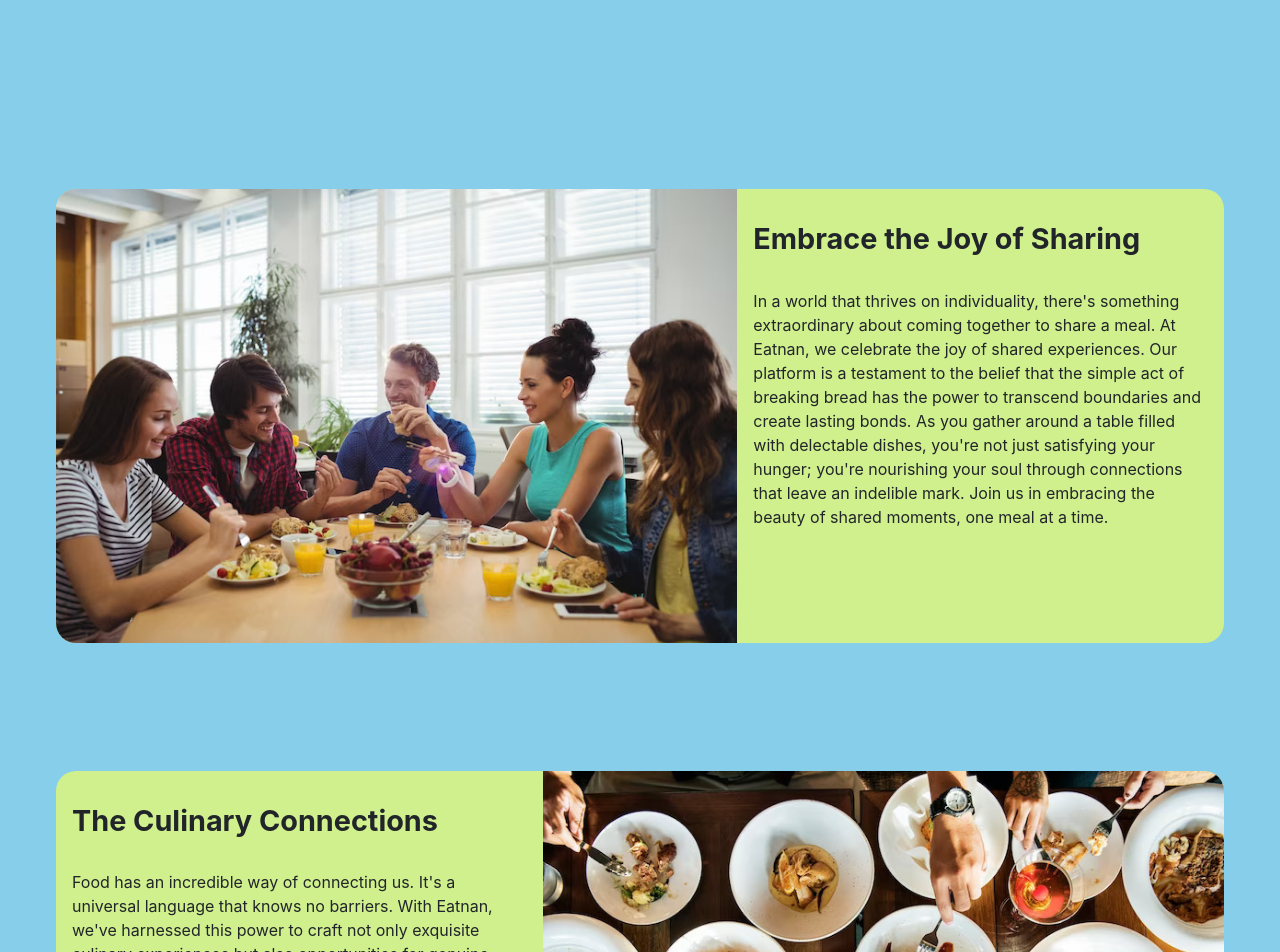
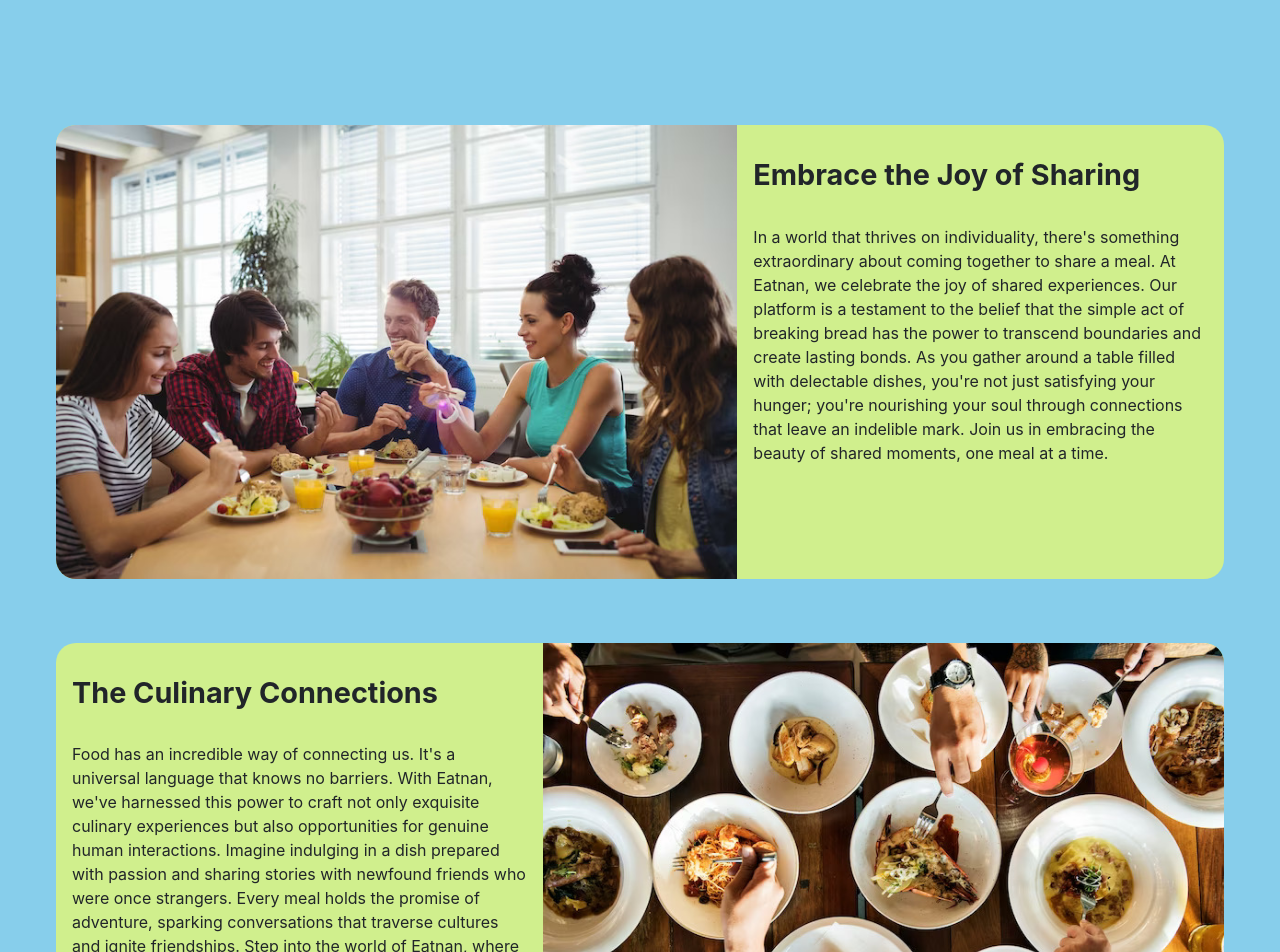
Before and after one commit to Tarek994/new-react-graphql, a React (Create React App) app: page /#/ in a window 1280 px wide. Shown: the part 720-1672 px from the top of the page. Built offline with nearby package versions, Linux system fonts and the light colour scheme; a web font is replaced by a local one.

Commit message:
style(Second.tsx): change the @media size breakpoint for the mainSecond section

```diff
--- a/src/components/pages/home/second/Second.tsx
+++ b/src/components/pages/home/second/Second.tsx
@@ -7,9 +7,9 @@ import { theme } from "../../../../index";
 
 const MainSecond = styled('div')({
   padding: "1rem 1rem",
-  "@media (max-width: 992px)": {
+  "@media (max-width: 1998px)": {
     textAlign: "center",
-    padding: "2rem 1rem",
+    padding: "1rem 1rem",
   },
 });
 
@@ -26,12 +26,9 @@ const SecondParagraph = styled('div')({
 const SecondImgGroup = styled('img')({
   width: '100%',
   borderRadius: '20px 0px 0px 20px',
-
   "@media (max-width: 1198px)": {
-
     borderRadius: '20px 20px 0px 0px',
   },
-
 });
 
 const SecondImgHands = styled('img')({
@@ -51,7 +48,7 @@ const Second = () => {
       <Grid container xs={12} sm={11} md={11} lg={12}
         sx={{
           display: 'flex',
-          margin: "8rem auto",
+          margin: "4rem auto",
           textAlign: "center",
           background: `${secondaryColor}`,
           borderRadius: '20px',
@@ -85,7 +82,7 @@ const Second = () => {
 
       <Grid container xs={12} sm={11} md={11} lg={12}
         style={{
-          margin: "0rem auto 8rem auto",
+          margin: "auto",
           textAlign: "center",
           background: `${secondaryColor}`,
           borderRadius: '20px',
```
